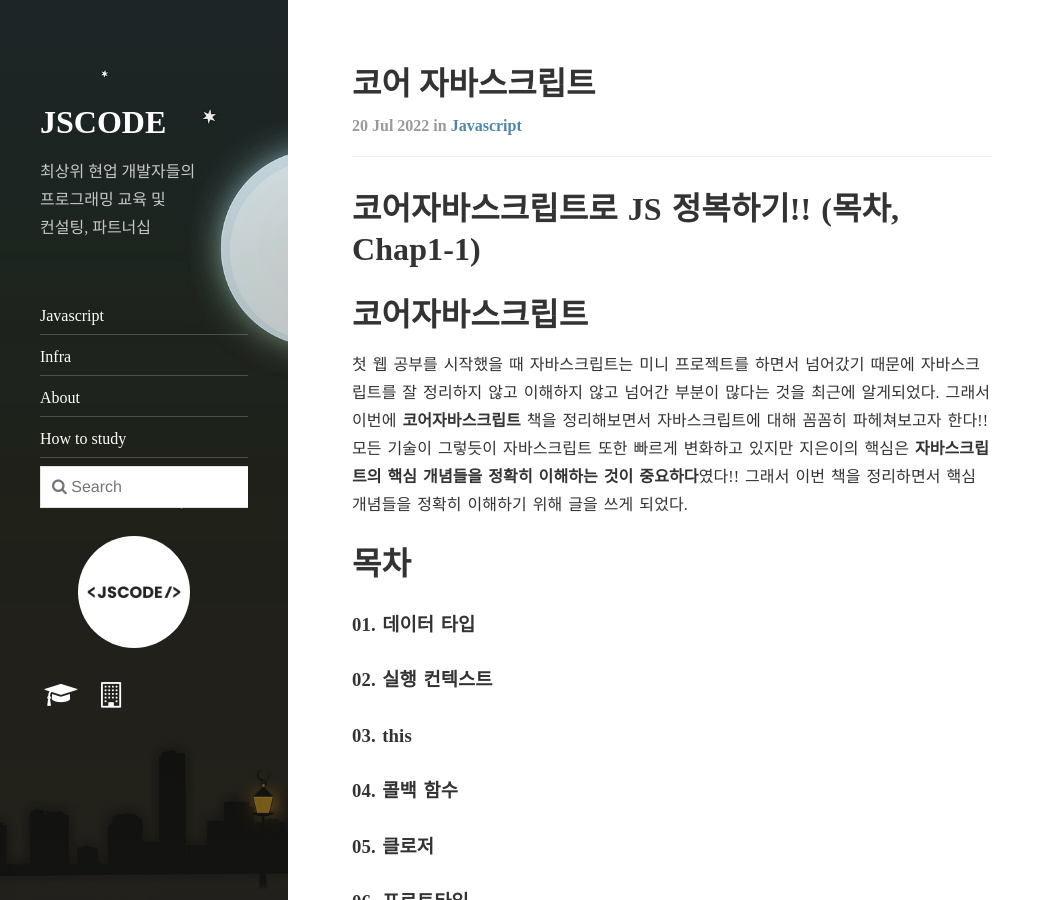
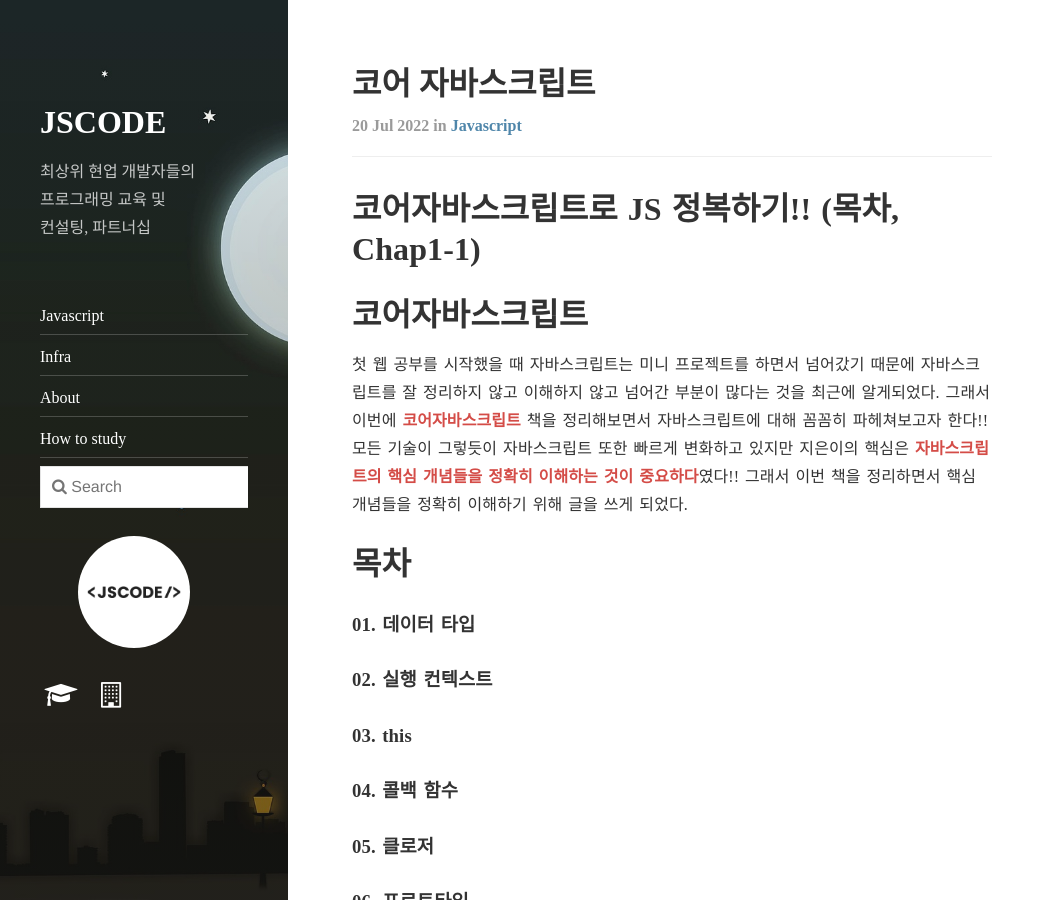
Before and after one commit to JSCODE-SECRET/JSCODE-SECRET.github.io, a Jekyll site: the page built from _posts/javascript/2022-07-20-coreJS-Chap1-1.md, in a window 1280 px wide and 900 px high. Shown: the whole window, without its empty margins (0-1055 px from the left). Built offline with Jekyll 4.4.1, drawn with Linux system fonts in a browser that asks for light colours; nearby versions of some CDN libraries.

Commit message:
feat: 하이라이팅 기능 추가

```diff
--- a/assets/css/hydejack.css
+++ b/assets/css/hydejack.css
@@ -58,7 +58,18 @@
 }
 
 .markdown-body a {
+  text-decoration: underline;
+  color: #00c3bd !important;
+}
+
+.markdown-body strong {
+  color: rgba(212, 76, 71, 1) !important;
+}
+
+.markdown-body em {
   background: #FFF9C4;
+  font-style: normal;
+  font-weight: bold !important;
 }
 
 .markdown-body code,
```
Also changed, not shown: _posts/infra/2022-07-21-cloud-computing-service.md (renamed from _posts/infra/2022-06-21-cloud-computing-service.md, +1 -0 lines), README.md.
